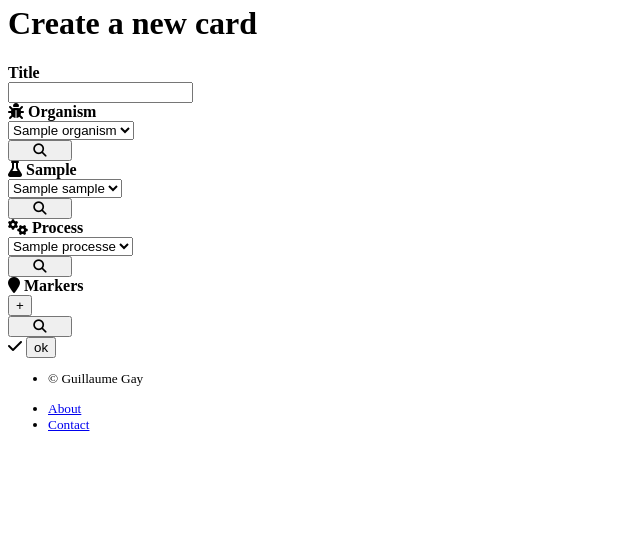
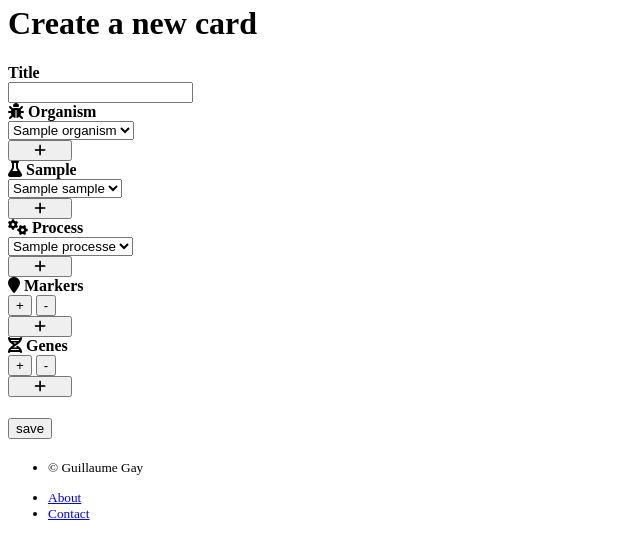
Before and after one commit to centuri-engineering/cataloger, a Flask app: template cataloger/templates/annotations/new_card.html in a window 1280 px wide. Shown: the part 165-724 px from the top of the page, without its empty margins (0-640 px from the left). Run offline with Flask 2, Linux system fonts and the light colour scheme; tables that the repository leaves empty hold one stand-in row (values such as "Sample post"); the template is opened without the code that fills it: values that come from a table or form of the project are taken from there, most other values are stand-ins (such as "Sample title", 1, 10 or a date in 2020); parts of the project's set-up code (start-up, migrations or seed data) failed here and were passed over; some libraries are stand-ins or nearby versions.

Commit message:
richer card model

```diff
--- a/cataloger/annotations/forms.py
+++ b/cataloger/annotations/forms.py
@@ -21,17 +21,29 @@ class MarkerForm(FlaskForm):
         super().__init__(*args, **kwargs)
         self.select_marker.choices = [(p.id, p.label) for p in Marker.query.all()]
 
+class GeneForm(FlaskForm):
+    select_gene = SelectField("Gene")
+
+    def __init__(self, *args, **kwargs):
+        super().__init__(*args, **kwargs)
+        self.select_gene.choices = [(p.id, p.label) for p in Gene.query.all()]
 
 class NewCardForm(FlaskForm):
 
     title = StringField("Card title")
+    comment = StringField("Comment")
     select_organism = SelectField("Organism")
     select_process = SelectField("Process")
     select_sample = SelectField("Sample")
     select_markers = FieldList(FormField(MarkerForm))
     add_marker = SubmitField("+")
+    remove_marker = SubmitField("-")
 
-    submit = SubmitField("ok")
+    select_genes = FieldList(FormField(GeneForm))
+    add_gene = SubmitField("+")
+    remove_gene = SubmitField("-")
+
+    submit = SubmitField("save")
 
     def __init__(self, *args, **kwargs):
         super().__init__(*args, **kwargs)
--- a/cataloger/templates/annotations/new_card.html
+++ b/cataloger/templates/annotations/new_card.html
@@ -28,17 +28,16 @@
       </label>
     </div>
     <div class="col-4">
-          <div class="row mt-2">
       {{ form.select_organism() }}
-          </div>
     </div>
     <div class="col-1">
       <a href={{ url_for('cards.search_annotation', cls="organisms") }} target="blank">
         <button
           type="button"
           class="btn btn-light"
-              style="width: 4rem;">
-              <i class="fa fa-search"></i></button>
+          style="width: 4rem;"
+          title="Add a new organism to the list">
+          <i class="fa fa-plus"></i></button>
       </a>
     </div>
   </div>
@@ -57,8 +56,9 @@
         <button
           type="button"
           class="btn btn-light"
-              style="width: 4rem;">
-              <i class="fa fa-search"></i></button>
+          style="width: 4rem;"
+          title="Add a new sample to the list">
+          <i class="fa fa-plus"></i></button>
       </a>
     </div>
   </div>
@@ -77,41 +77,74 @@
         <button
           type="button"
           class="btn btn-light"
-              style="width: 4rem;">
-              <i class="fa fa-search"></i></button>
+          style="width: 4rem;"
+          title="Add a new process to the list">
+          <i class="fa fa-plus"></i></button>
       </a>
     </div>
   </div>
   <div class="form-row">
     <!-- Markers -->
     <div class="col-1">
-          <label class="control-label mb-0">
+      <label
+        class="control-label mb-0"
+        title="Contrast enhancement marker">
         <i class="fas fa-map-marker"></i> <b>Markers</b>
       </label>
     </div>
     <div class="col-4">
       {% for marker_form in form.select_markers.entries %}
-            <div class="row">
         {{ marker_form.select_marker() }}
-            </div>
       {% endfor %}
+    <a title="add a marker entry">
       {{ form.add_marker() }}
+    </a>
+    <a title="remove last marker entry">
+      {{ form.remove_marker() }}
+    </a>
     </div>
     <div class="col-1">
       <a href={{ url_for('cards.search_annotation', cls="markers") }} target="blank">
         <button
           type="button"
           class="btn btn-light"
-              style="width: 4rem;">
-              <i class="fa fa-search"></i></button>
+          style="width: 4rem;"
+          title="Add a new marker to the list">
+          <i class="fa fa-plus"></i></button>
       </a>
     </div>
   </div>
   <div class="form-row">
+    <!-- Genes -->
+    <div class="col-1">
       <label class="control-label mb-0">
-          <i class="fa fa-check"></i>
+        <i class="fas fa-dna"></i> <b>Genes</b>
       </label>
-        {{ form.submit() }}
+    </div>
+    <div class="col-4">
+    {% for gene_form in form.select_genes.entries %}
+      {{ gene_form.select_gene() }}
+    {% endfor %}
+    <a title="add a gene entry">
+      {{ form.add_gene() }}
+    </a>
+    <a title="remove last gene entry">
+      {{ form.remove_gene() }}
+    </a>
+    </div>
+    <div class="col-1">
+      <a href={{ url_for('cards.search_annotation', cls="genes") }} target="blank">
+        <button
+          type="button"
+          class="btn btn-light"
+          style="width: 4rem;"
+          title="Add a new gene/protein to the list">
+          <i class="fa fa-plus"></i></button>
+      </a>
+    </div>
+  </div>
+  <div class="form-row">
+    <h4>{{ form.submit() }}</h4>
   </div>
 </form>
 {% endblock %}
--- a/cataloger/templates/nav.html
+++ b/cataloger/templates/nav.html
@@ -18,6 +18,12 @@
       {% if current_user and current_user.is_authenticated %}
       <li class="nav-item active">
         <a class="nav-link" href="{{ url_for('cards.new_card') }}">New card</a>
+      </li>
+      <li class="nav-item active">
+        <a class="nav-link" href="{{ url_for('user.cards') }}">My cards</a>
+      </li>
+      <li class="nav-item active">
+        <a class="nav-link" href="{{ url_for('cards.cards') }}">All cards</a>
       </li>
       {% endif %}
       <li class="nav-item">
```
Also changed, not shown: cataloger/annotations/models.py (+20 -2 lines), cataloger/annotations/views.py (+39 -8 lines), cataloger/user/views.py (+4 -3 lines), migrations/versions/29c6fc149ecc_.py (deleted, +0 -33 lines), migrations/versions/99da667cf1a0_.py (renamed from migrations/versions/e168e30a2edf_.py, +19 -4 lines), cataloger/templates/annotations/cards.html (renamed from cataloger/templates/users/cards.html), 1 other file. Lines whose indentation alone changed are shown as unchanged.
